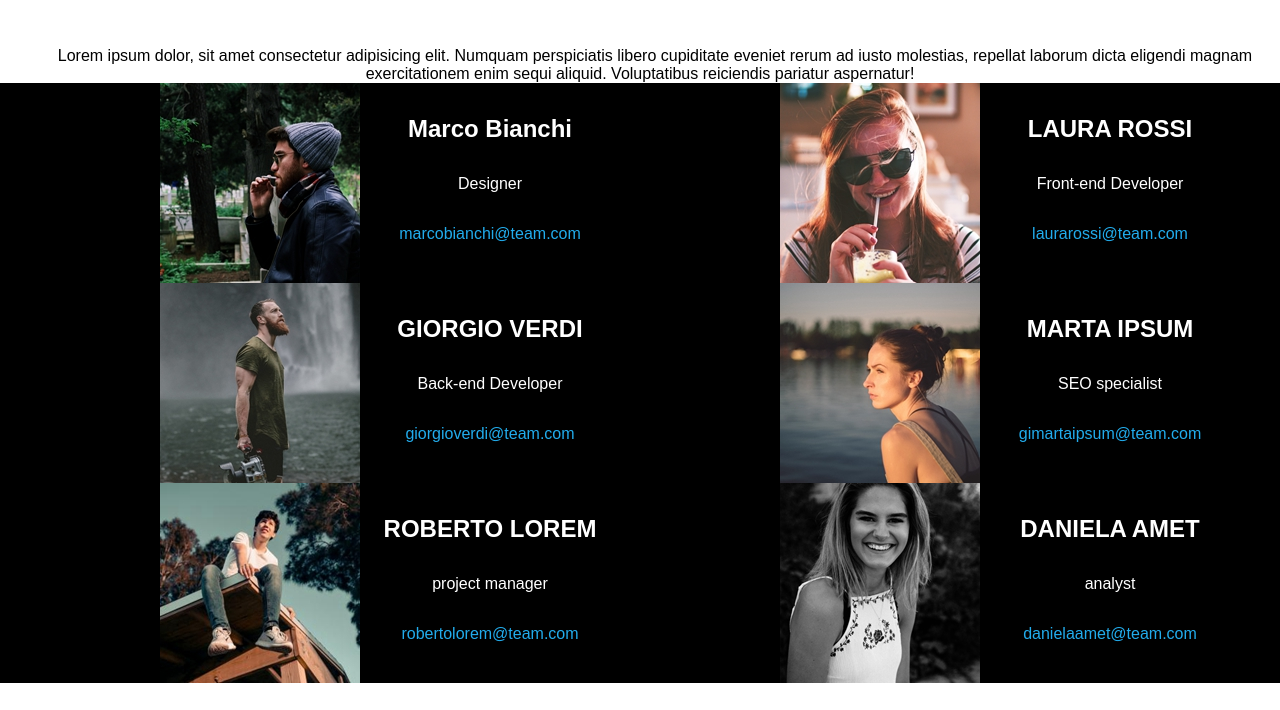
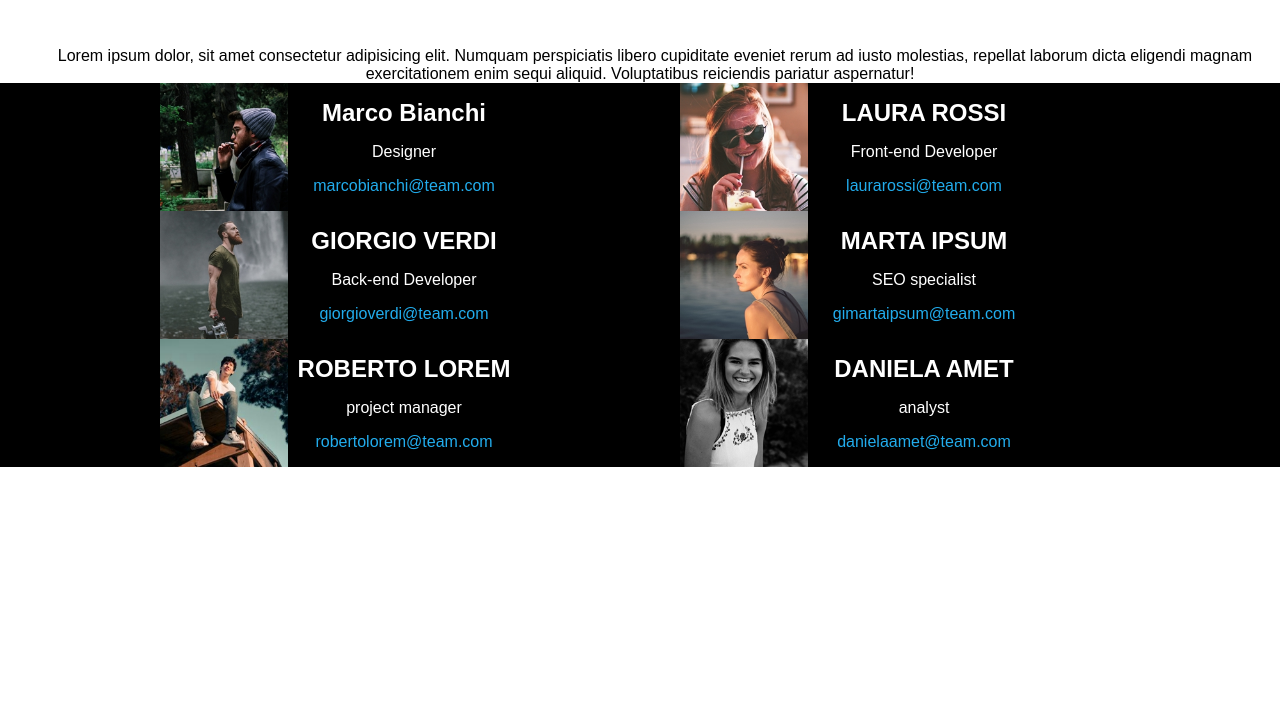
Before and after one commit to marcopisani002/html-css-float-cards, a plain HTML site: page index.html in a window 1280 px wide. Shown: the part 90-800 px from the top of the page. Drawn offline with Linux system fonts and the light colour scheme.

Commit message:
add spec

```diff
--- a/css/style.css
+++ b/css/style.css
@@ -31,7 +31,7 @@
     margin: auto;
     color: white;
     text-align: middle;
-    width: 620px;
+    width: 520px;
 }
 
 
@@ -42,10 +42,12 @@
 }
 
 .spec2 {
-    padding-top: 2rem;
+    padding-top: 1rem;
     text-align: center;
 }
 
 .img-spec {
+    height: 8rem;
     float: left;
+
 }
```
Also changed, not shown: index.html (+2 -1 lines).
